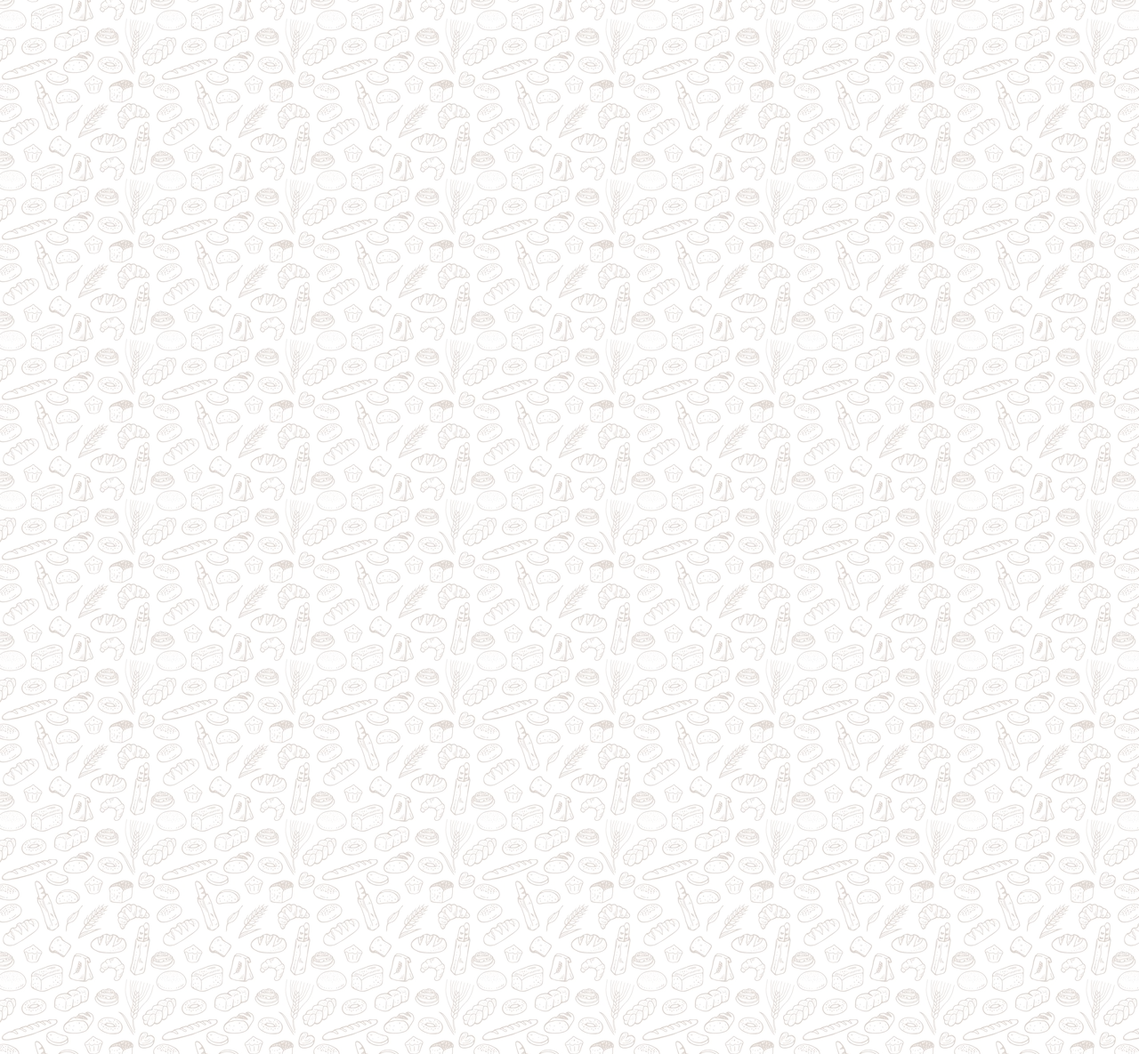
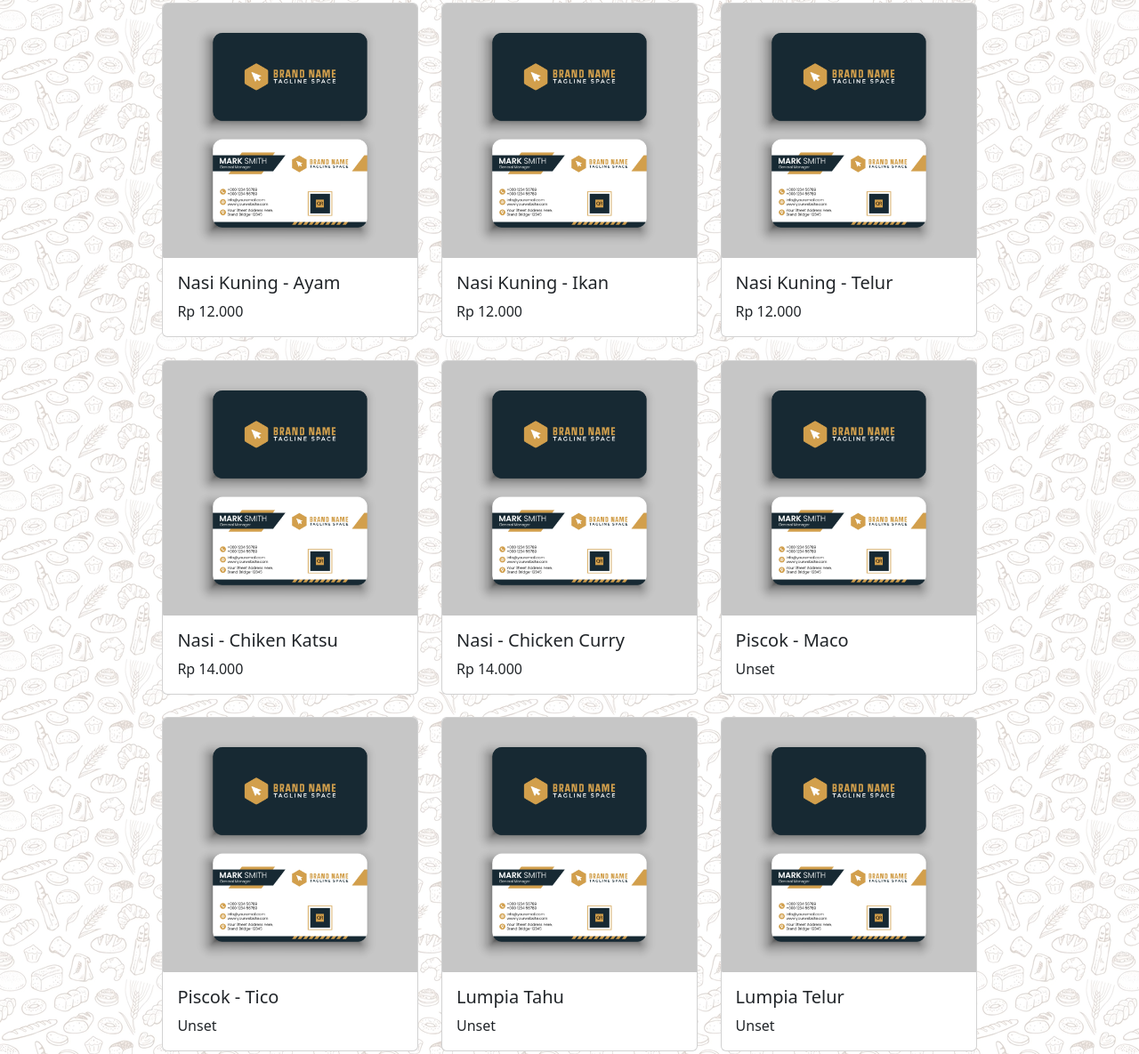
Before and after one commit to PinkyBoys/faniha-kitchen, a website: page index.html in a window 1280 px wide. Shown: the part 797-1982 px from the top of the page at 89% size. Drawn offline with Linux system fonts and the light colour scheme.

Commit message:
penambahan product.js

```diff
--- a/index.html
+++ b/index.html
@@ -9,6 +9,7 @@
     <title>Document</title>
   </head>
   <body>
+    <div id="page-wrapper">
       <nav class="navbar navbar-expand-lg bg-light fixed-top invisible">
         <div class="container-fluid">
           <a href="#" class="navbar-brand">Aku Kan Ikan</a>
@@ -33,13 +34,15 @@
 
       <main class="main">
         <div class="container">
-
+          <div id="product"></div>
         </div>
       </main>
+    </div>
 
     <div class="debug"></div>
     <script src="./src/wowjs/dist/wow.min.js"></script>
     <script src="./src/dist/js/index.js"></script>
+    <script src="./src/product/product.js"></script>
     <script src="./src/dist/js/bootstrap.min.js"></script>
   </body>
 </html>
--- /dev/null
+++ b/src/product/product.js
@@ -0,0 +1,97 @@
+const productList = [
+  {
+    name: "Nasi Kuning - Ayam",
+    price: 12000,
+    img: "./src/productImg/cthProduct.jpg",
+  },
+  {
+    name: "Nasi Kuning - Ikan",
+    price: 12000,
+    img: "./src/productImg/cthProduct.jpg",
+  },
+  {
+    name: "Nasi Kuning - Telur",
+    price: 12000,
+    img: "./src/productImg/cthProduct.jpg",
+  },
+  {
+    name: "Nasi - Chiken Katsu",
+    price: 14000,
+    img: "./src/productImg/cthProduct.jpg",
+  },
+  {
+    name: "Nasi - Chicken Curry",
+    price: 14000,
+    img: "./src/productImg/cthProduct.jpg",
+  },
+  {
+    name: "Piscok - Maco",
+    price: "",
+    img: "./src/productImg/cthProduct.jpg",
+  },
+  {
+    name: "Piscok - Tico",
+    price: "",
+    img: "./src/productImg/cthProduct.jpg",
+  },
+  {
+    name: "Lumpia Tahu",
+    price: "",
+    img: "./src/productImg/cthProduct.jpg",
+  },
+  {
+    name: "Lumpia Telur",
+    price: "",
+    img: "./src/productImg/cthProduct.jpg",
+  },
+  {
+    name: "Tahu HAH",
+    price: "",
+    img: "./src/productImg/cthProduct.jpg",
+  },
+  {
+    name: "Tahu Bakso",
+    price: "",
+    img: "./src/productImg/cthProduct.jpg",
+  },
+];
+
+const productCardContainer = document.querySelector("#product");
+
+productList.forEach((product) => {
+  // rubah format harga
+  const formattedPrice = new Intl.NumberFormat("id-ID", {
+    style: "currency",
+    currency: "IDR",
+    minimumFractionDigits: 0,
+  }).format(product.price);
+
+  // card element DOM
+  const card = document.createElement("div");
+  card.style.width = "18rem";
+  card.className = "card";
+
+  const img = document.createElement("img");
+  img.src = product.img;
+  img.alt = product.name;
+  img.className = "card-img-top";
+
+  const cardBody = document.createElement("div");
+  cardBody.className = "card-body";
+
+  const nameProduct = document.createElement("h5");
+  nameProduct.className = "card-title";
+  nameProduct.textContent = product.name;
+
+  const priceProduct = document.createElement("p");
+  priceProduct.className = "card-text";
+  priceProduct.textContent = typeof product.price === "number" ? formattedPrice : "Unset";
+
+  cardBody.appendChild(nameProduct);
+  cardBody.appendChild(priceProduct);
+
+  card.appendChild(img);
+  card.appendChild(cardBody);
+
+  productCardContainer.appendChild(card);
+});
```
Also changed, not shown: src/dist/css/index.css, src/productImg/cthProduct.jpg (added). Lines whose indentation alone changed are shown as unchanged.
